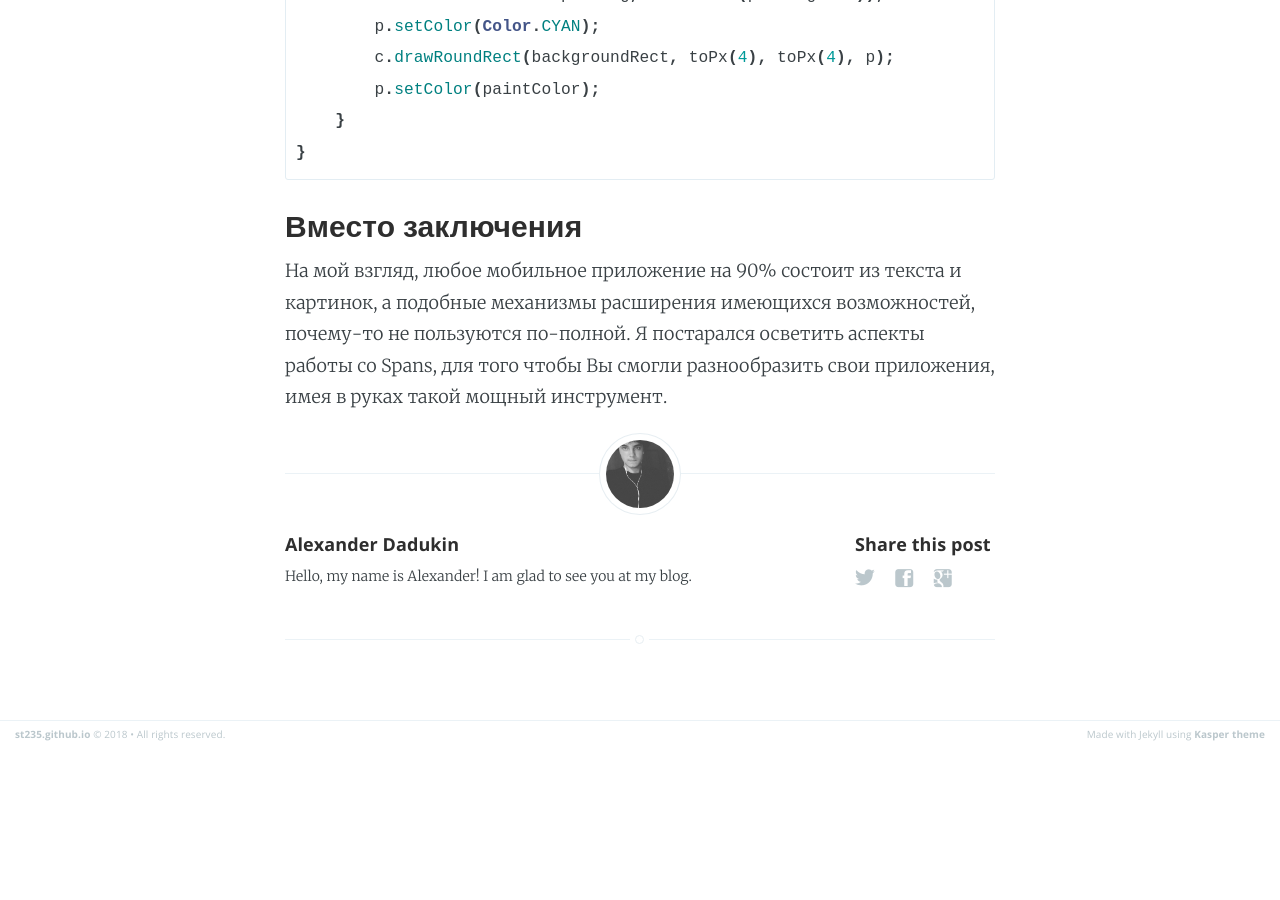
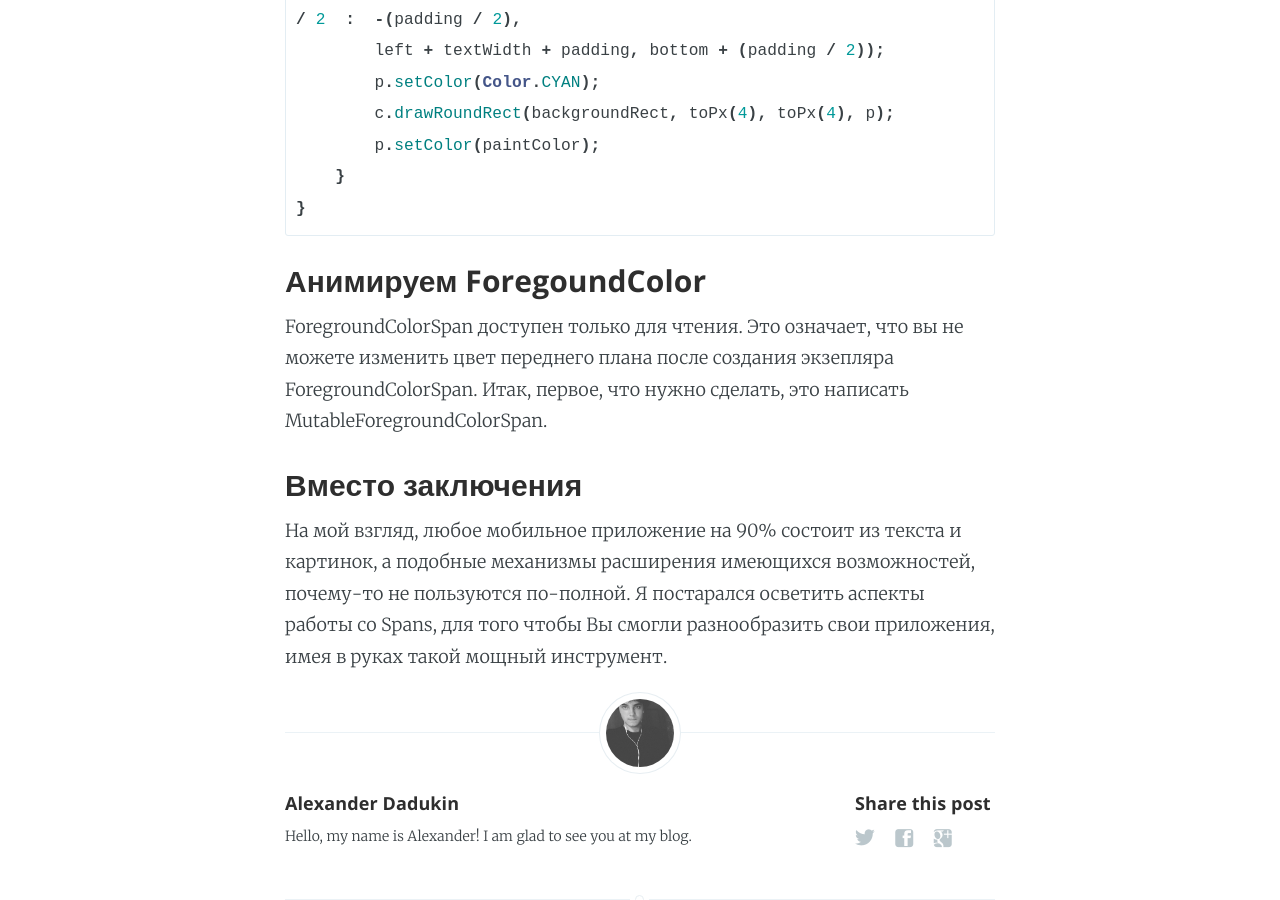
Before and after one commit to st235/alexdoodles, a Jekyll site: the page built from _posts/2018-03-07-spans-magic-concept.markdown, in a window 1280 px wide and 900 px high, scrolled down 21657 px. Built offline with Jekyll 4.4.1, drawn with Linux system fonts in a browser that asks for light colours; before the commit the page ends 22405 px from its top, so only the background shows below that; some of the changed text lies outside the part shown.

Commit message:
implemented animated foregroundcolor.

````diff
--- a/_posts/2018-03-07-spans-magic-concept.markdown
+++ b/_posts/2018-03-07-spans-magic-concept.markdown
@@ -48,7 +48,7 @@ TextLine класс содержит 3 набора Spans:
 
 #### FontMetrics
 
-Для того чтобы понять, как работаюет FontMetrics достаточно просто взглянуть на следующую картинку.
+Для того чтобы понять, как работает FontMetrics достаточно просто взглянуть на следующую картинку.
 
 ![FontMetrics]({{ "/assets/images/spans/fontmetrics.png" }})
 
@@ -428,6 +429,12 @@ public class RoundBackgroundSpan implements LineBackgroundSpan {
 }
 ```
 
+### Анимируем ForegoundColor
+
+ForegroundColorSpan доступен только для чтения.
+Это означает, что вы не можете изменить цвет переднего плана после создания экзепляра ForegroundColorSpan.
+Итак, первое, что нужно сделать, это написать MutableForegroundColorSpan.
+
 
 ### Вместо заключения
 
````
Also changed, not shown: other parts of _posts/2018-03-07-spans-magic-concept.markdown (+2 -1 lines).
